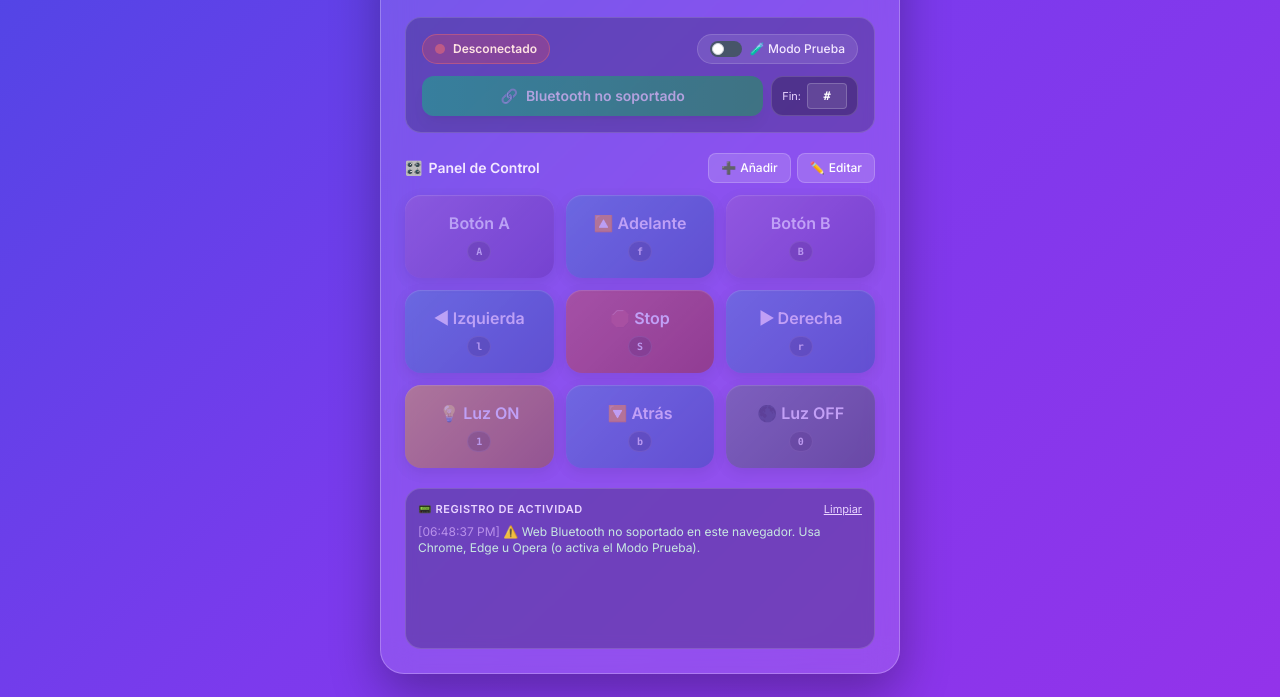
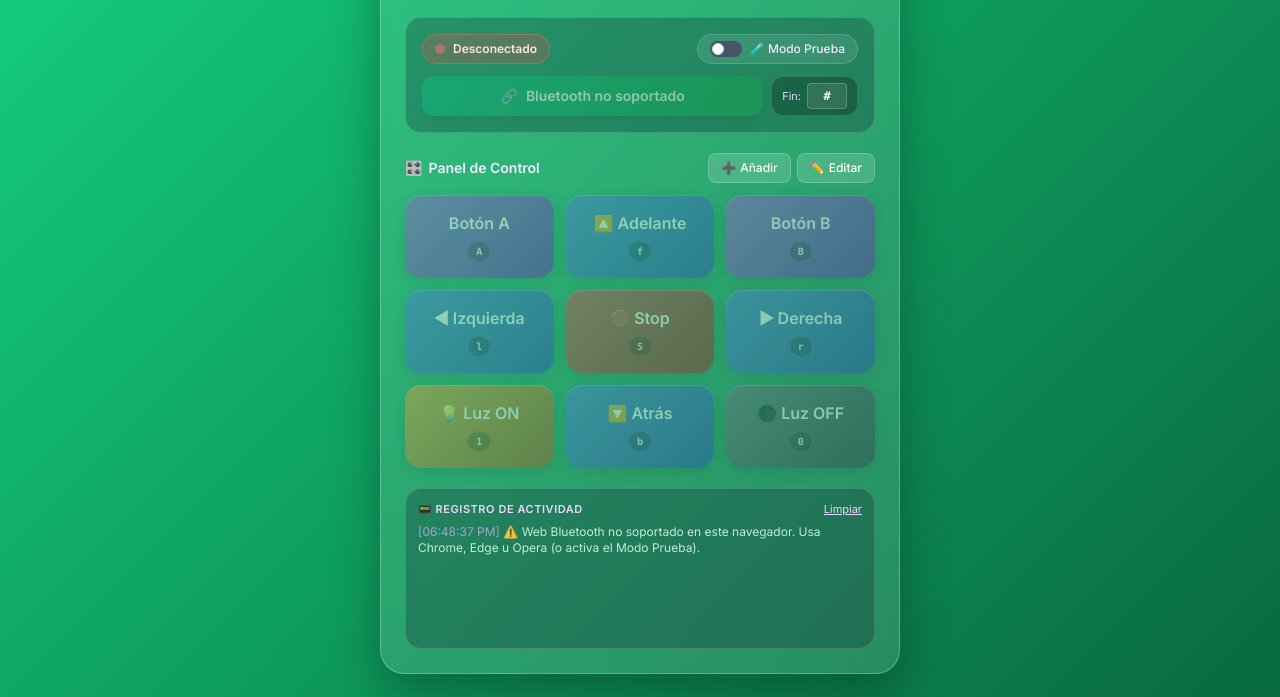
Before and after one commit to sanchito1705/la-cosa-esa-V, a plain HTML site: page index.html in a window 1280 px wide. Shown: the part 103-800 px from the top of the page. Drawn offline with nearby package versions, Linux system fonts and the light colour scheme.

Commit message:
Update index.html

```diff
--- a/index.html
+++ b/index.html
@@ -19,7 +19,7 @@
         }
 
         body {
-            background: linear-gradient(135deg, #4f46e5 0%, #7c3aed 50%, #9333ea 100%);
+            background: linear-gradient(135deg, #15CF80 0%, #0E9C5D 50%, #096941 100%);
             min-height: 100vh;
             display: flex;
             justify-content: center;
```
